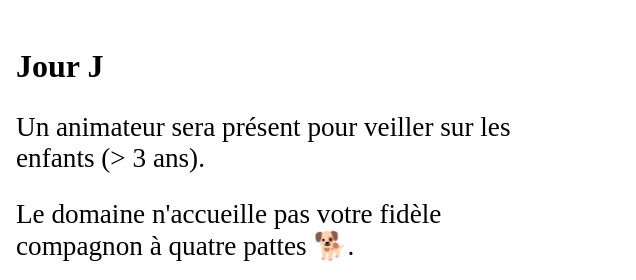
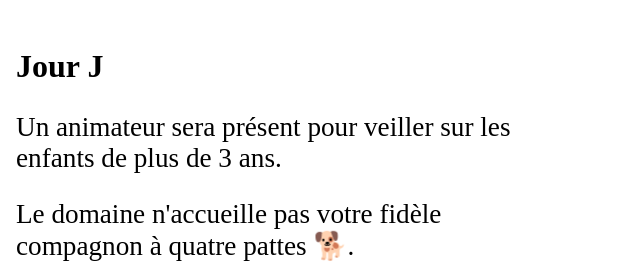
Before and after one commit to GTonehour/mmm2022, a plain HTML site: page index.html in a window 1280 px wide. Shown: the part 2467-2747 px from the top of the page, 644-1280 px from the left. Drawn offline with Linux system fonts and the light colour scheme; a web font is replaced by a local one.

Commit message:
Plus de 3 ans

```diff
--- a/index.html
+++ b/index.html
@@ -68,7 +68,7 @@
 
     <div class="contenu">
         <h2 id="j">Jour J</h2>
-        <div>Un animateur sera présent pour veiller sur les enfants (> 3 ans).</div>
+        <div>Un animateur sera présent pour veiller sur les enfants de plus de 3 ans.</div>
         <div>Le domaine n'accueille pas votre fidèle compagnon à quatre pattes 🐕.</div>
         <div><i>Nous mettrons en ligne le déroulement du grand jour le 1<sup>er</sup> octobre 2021.</i></div>
     </div>
```
